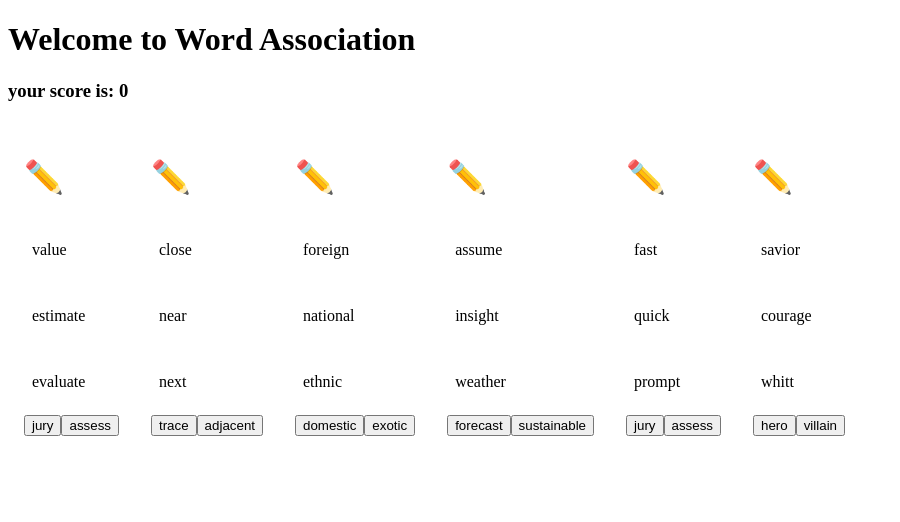
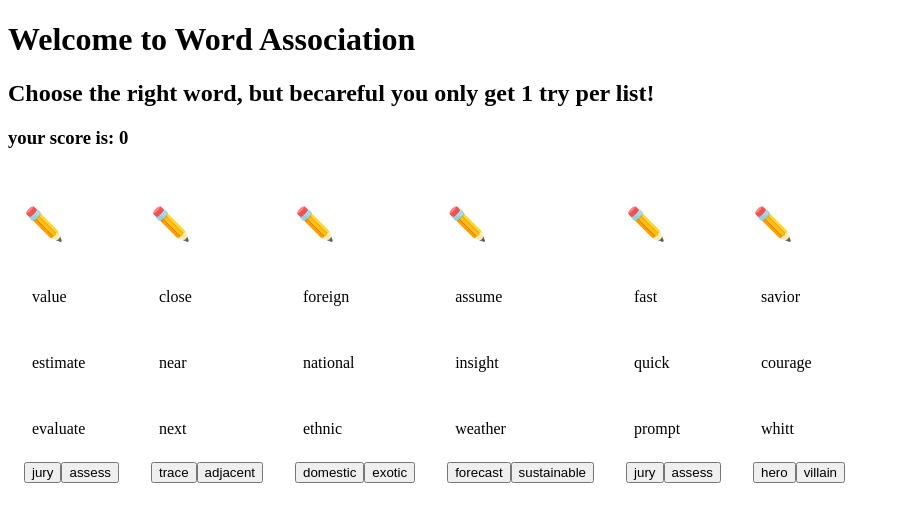
Before and after one commit to brainden/wordgame, a plain HTML site: page index.html in a window 1280 px wide. Shown: the whole page, without its empty margins (0-900 px from the left). Drawn offline with Linux system fonts and the light colour scheme.

Commit message:
added decs

```diff
--- a/index.html
+++ b/index.html
@@ -5,6 +5,7 @@
         <meta http-equiv="X-UA-Compatible" content="IE=edge">
         <meta name="viewport" content="width=device-width, initial-scale=1.0">
         <title>Word Association Game</title>
+
         <link rel="stylesheet" href="styles.css">
     </head>
     <body>
@@ -13,6 +14,7 @@
 
             <div class="question-area">
                 <h1>Welcome to Word Association</h1>
+                <h2>Choose the right word, but becareful you only get 1 try per list!</h2>
                 <h3>your score is: <span id="score-display"></span></h3>
                 <div class="questions" id="question-display"></div>
             </div>
```
